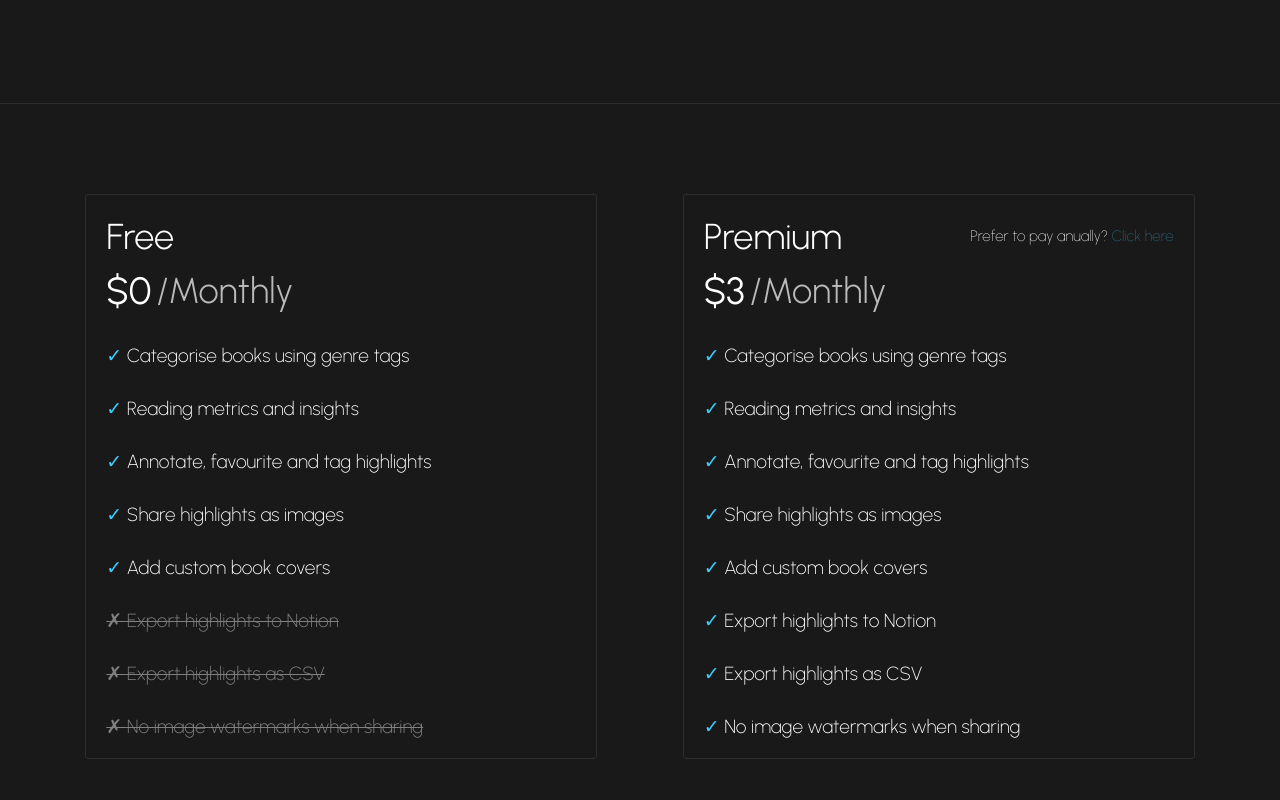
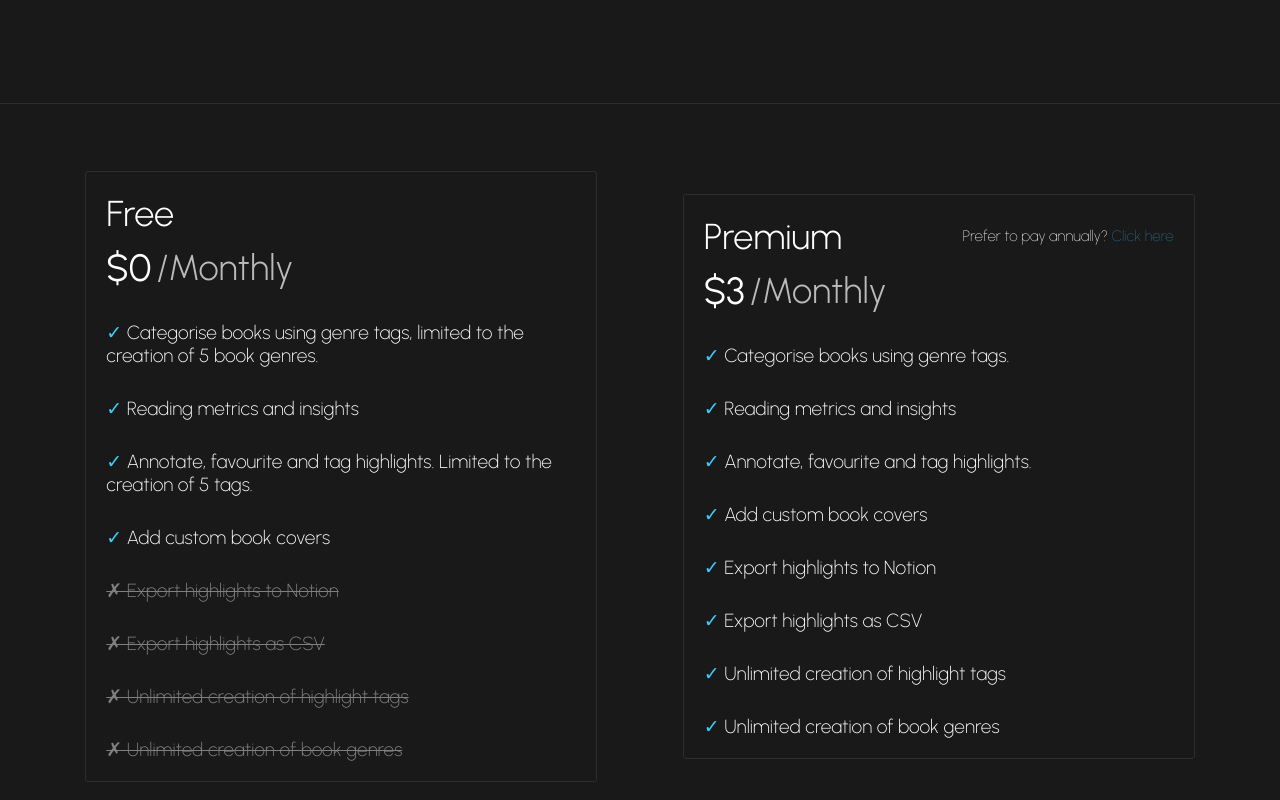
Before and after one commit to ssutl/KTON-Landing, a Next.js app: page / in a window 1280 px wide. Shown: the part 2408-3208 px from the top of the page. Built offline with nearby package versions, Linux system fonts and the light colour scheme; no server answers.

Commit message:
Updated selling points

```diff
--- a/src/Components/MembershipCard.tsx
+++ b/src/Components/MembershipCard.tsx
@@ -11,7 +11,9 @@ type Feature = {
 };
 
 const MembershipCard = ({ type }: MembershipCardProps) => {
-	const [billing_type, setBillingType] = useState<"Monthly" | "Anually">("Monthly");
+  const [billing_type, setBillingType] = useState<"Monthly" | "Annually">(
+    "Monthly"
+  );
   const [price, setPrice] = useState(0);
 
   useEffect(() => {
@@ -26,7 +28,8 @@ const MembershipCard = ({ type }: MembershipCardProps) => {
 
   const platformFeatures: Feature[] = [
     {
-			description: "Categorise books using genre tags",
+      description:
+        "Categorise books using genre tags, limited to the creation of 5 book genres.",
       plan: "Free",
     },
     {
@@ -34,11 +37,8 @@ const MembershipCard = ({ type }: MembershipCardProps) => {
       plan: "Free",
     },
     {
-			description: "Annotate, favourite and tag highlights",
-			plan: "Free",
-		},
-		{
-			description: "Share highlights as images",
+      description:
+        "Annotate, favourite and tag highlights. Limited to the creation of 5 tags.",
       plan: "Free",
     },
     {
@@ -54,10 +54,24 @@ const MembershipCard = ({ type }: MembershipCardProps) => {
       plan: "Premium",
     },
     {
-			description: "No image watermarks when sharing",
+      description: "Unlimited creation of highlight tags",
+      plan: "Premium",
+    },
+    {
+      description: "Unlimited creation of book genres",
       plan: "Premium",
     },
   ];
+
+  // Modify feature descriptions for the Premium card
+  const modifiedFeatures = platformFeatures.map((feature) => {
+    if (type === "Premium") {
+      feature.description = feature.description
+        .replace(/, limited to the creation of \d+ book genres/, "")
+        .replace(/. Limited to the creation of \d+ tags/, "");
+    }
+    return feature;
+  });
 
   return (
     <div className={`${styles.membershipCard}`}>
@@ -68,13 +82,14 @@ const MembershipCard = ({ type }: MembershipCardProps) => {
             onClick={(e) => {
               e.stopPropagation();
               if (billing_type === "Monthly") {
-								setBillingType("Anually");
+                setBillingType("Annually");
               } else {
                 setBillingType("Monthly");
               }
             }}
           >
-						Prefer to pay {billing_type === "Anually" ? "monthly" : "anually"}? <span>Click here</span>
+            Prefer to pay {billing_type === "Annually" ? "monthly" : "annually"}
+            ? <span>Click here</span>
           </p>
         )}
       </div>
@@ -83,18 +98,26 @@ const MembershipCard = ({ type }: MembershipCardProps) => {
         <h2>/{billing_type}</h2>
       </div>
       <div className={styles.membershipCardFeatures}>
-				{platformFeatures.map(({ description, plan }, index) => {
+        {modifiedFeatures.map(({ description, plan }, index) => {
           const isNotFreeTier = type === "Free" && plan !== "Free";
           return (
             <div key={index} className={styles.featureItem}>
               <h3
                 style={
                   isNotFreeTier
-										? { color: "grey", textDecoration: "line-through", textDecorationThickness: "0.5px" }
+                    ? {
+                        color: "grey",
+                        textDecoration: "line-through",
+                        textDecorationThickness: "0.5px",
+                      }
                     : { color: "white" }
                 }
               >
-								<span style={isNotFreeTier ? { color: "grey" } : { color: "#3fcdfc" }}>
+                <span
+                  style={
+                    isNotFreeTier ? { color: "grey" } : { color: "#3fcdfc" }
+                  }
+                >
                   {isNotFreeTier ? "✗ " : "✓ "}
                 </span>
                 {description}
```
Lines whose indentation alone changed are shown as unchanged.
